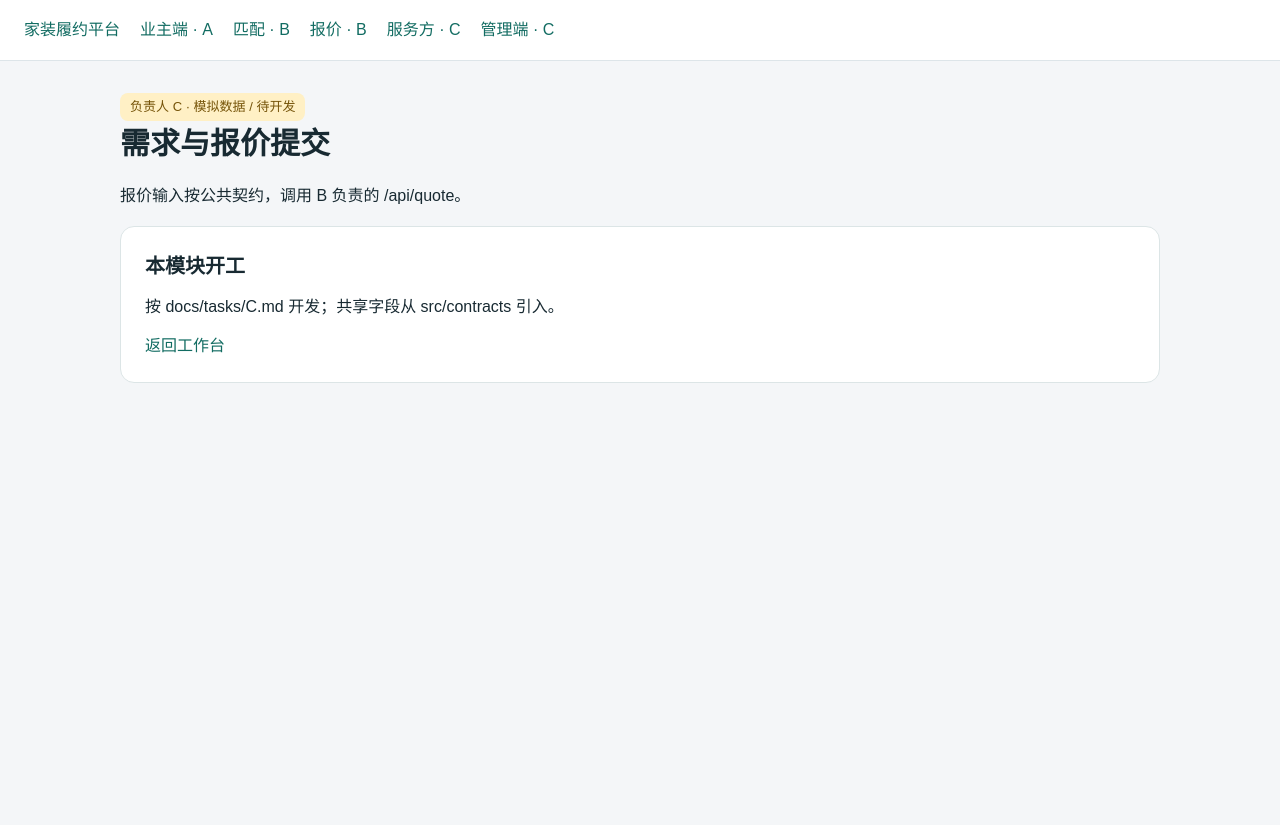
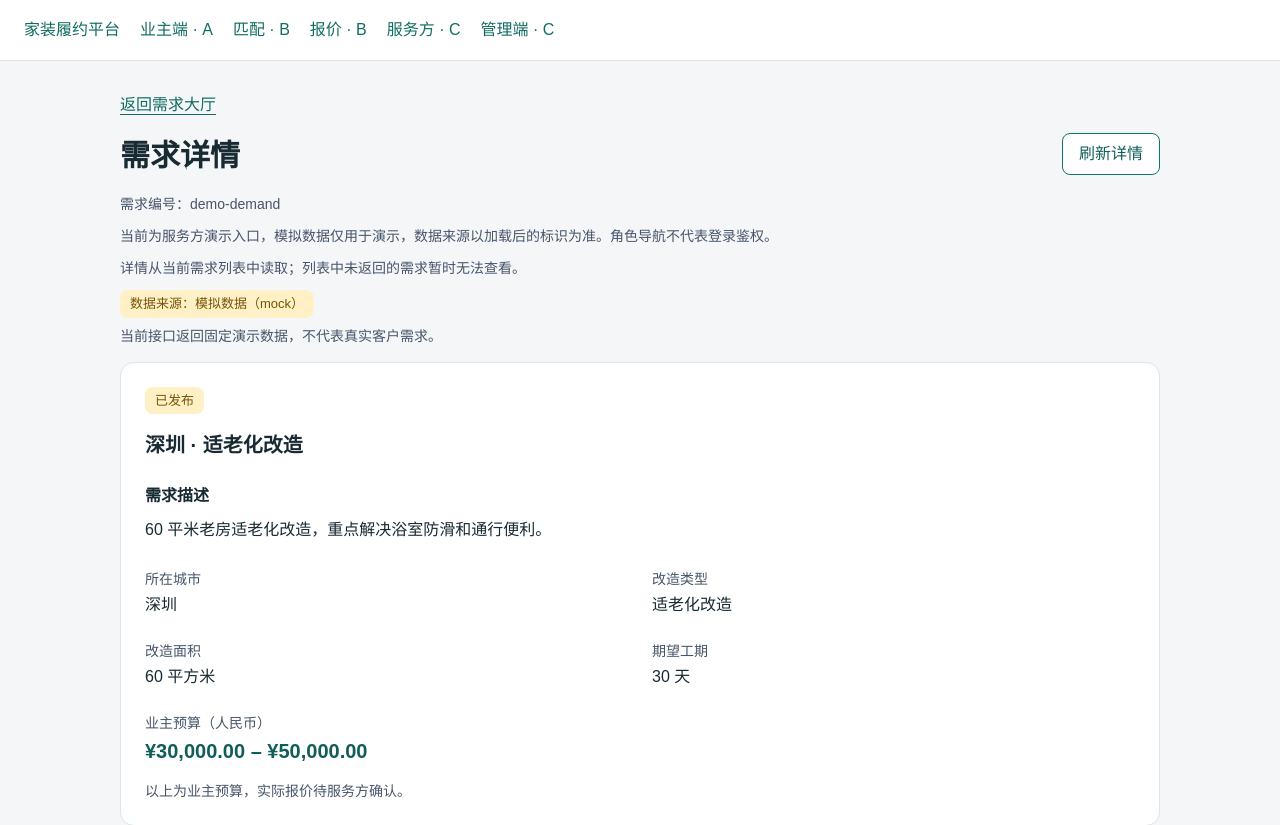
Before and after one commit to LZX-PQZ/ai-home-platform, a Next.js app: page /provider/demand/demo-demand in a window 1280 px wide. Shown: the top 825 px of the page. Before the commit the page ends 800 px from the top, so only its background shows below. Built offline with nearby package versions, Linux system fonts and the light colour scheme.

Commit message:
feat(provider): add read-only demand detail with explicit data source

```diff
--- a/src/app/provider/demand/[id]/page.tsx
+++ b/src/app/provider/demand/[id]/page.tsx
@@ -1,2 +1,5 @@
-import { ModulePage } from "@/components/ui/ModulePage";
-export default function Page(){ return <ModulePage title="需求与报价提交" owner="C" description="报价输入按公共契约，调用 B 负责的 /api/quote。"/>; }
+import { DemandDetail } from "@/features/c/DemandDetail";
+
+export default function Page({ params }: { params: { id: string } }) {
+  return <DemandDetail key={params.id} demandId={params.id} />;
+}
--- /dev/null
+++ b/src/features/c/DemandDetail.tsx
@@ -0,0 +1,159 @@
+"use client";
+
+import React, { useEffect, useState } from "react";
+import Link from "next/link";
+import { StatusBadge } from "@/components/StatusBadge";
+import { formatBudget, renovationLabels } from "./demand-hall";
+import {
+  demandDetailErrorMessage,
+  loadDemandDetail,
+  type DemandDetailState,
+} from "./demand-detail";
+
+export function DemandDetailContent({
+  demandId,
+  state,
+  onReload,
+}: {
+  demandId: string;
+  state: DemandDetailState;
+  onReload: () => void;
+}) {
+  const demand = state.status === "ready" ? state.response.data : null;
+
+  return (
+    <section aria-labelledby="demand-detail-title">
+      <Link
+        href="/provider"
+        className="inline-block rounded underline underline-offset-4 focus-visible:outline focus-visible:outline-2 focus-visible:outline-offset-2 focus-visible:outline-teal-700"
+      >
+        返回需求大厅
+      </Link>
+      <div className="mt-4 flex flex-wrap items-start justify-between gap-4">
+        <div className="min-w-0">
+          <h1 id="demand-detail-title">需求详情</h1>
+          <p className="break-all text-sm text-slate-600">需求编号：{demandId}</p>
+        </div>
+        <button
+          type="button"
+          onClick={onReload}
+          disabled={state.status === "loading"}
+          className="rounded-lg border border-teal-700 bg-white px-4 py-2 text-teal-800 hover:bg-teal-50 focus-visible:outline focus-visible:outline-2 focus-visible:outline-offset-2 focus-visible:outline-teal-700 disabled:cursor-wait disabled:opacity-60"
+        >
+          {state.status === "loading"
+            ? "正在加载…"
+            : state.status === "error"
+              ? "重新加载"
+              : "刷新详情"}
+        </button>
+      </div>
+      <p className="text-sm text-slate-600">
+        当前为服务方演示入口，模拟数据仅用于演示，数据来源以加载后的标识为准。角色导航不代表登录鉴权。
+      </p>
+      <p className="text-sm text-slate-600">
+        详情从当前需求列表中读取；列表中未返回的需求暂时无法查看。
+      </p>
+
+      {state.status === "loading" && (
+        <div className="card" role="status" aria-live="polite">
+          正在读取需求详情，请稍候…
+        </div>
+      )}
+      {state.status === "error" && (
+        <div className="card" role="alert">
+          <h2>暂时无法加载详情</h2>
+          <p>{state.message}</p>
+        </div>
+      )}
+      {state.status === "ready" && (
+        <>
+          <div role="status" aria-live="polite">
+            <StatusBadge
+              label={state.response.meta.source === "mock"
+                ? "数据来源：模拟数据（mock）"
+                : "数据来源：实时接口（live）"}
+            />
+            <p className="mt-2 text-sm text-slate-600">
+              {state.response.meta.source === "mock"
+                ? "当前接口返回固定演示数据，不代表真实客户需求。"
+                : "数据来自需求接口。"}
+            </p>
+          </div>
+          {demand ? (
+            <>
+              <article className="card min-w-0" aria-labelledby="demand-summary-title">
+                <div className="mb-4"><StatusBadge label="已发布" /></div>
+                <h2 id="demand-summary-title" className="break-words">
+                  {demand.city} · {renovationLabels[demand.renovationType]}
+                </h2>
+                <h3 className="mt-6 font-semibold">需求描述</h3>
+                <p className="mt-2 whitespace-pre-wrap break-words">
+                  {demand.description || "业主暂未填写需求描述。"}
+                </p>
+                <dl className="mt-6 grid grid-cols-1 gap-6 sm:grid-cols-2">
+                  <div className="min-w-0">
+                    <dt className="text-sm text-slate-600">所在城市</dt>
+                    <dd className="mt-1 break-words font-medium">{demand.city}</dd>
+                  </div>
+                  <div>
+                    <dt className="text-sm text-slate-600">改造类型</dt>
+                    <dd className="mt-1 font-medium">{renovationLabels[demand.renovationType]}</dd>
+                  </div>
+                  <div>
+                    <dt className="text-sm text-slate-600">改造面积</dt>
+                    <dd className="mt-1 font-medium">{demand.areaM2} 平方米</dd>
+                  </div>
+                  <div>
+                    <dt className="text-sm text-slate-600">期望工期</dt>
+                    <dd className="mt-1 font-medium">{demand.desiredDays} 天</dd>
+                  </div>
+                  <div className="sm:col-span-2">
+                    <dt className="text-sm text-slate-600">业主预算（人民币）</dt>
+                    <dd className="mt-1 break-words text-xl font-semibold text-teal-800">
+                      {formatBudget(demand.budgetMinCents)} – {formatBudget(demand.budgetMaxCents)}
+                    </dd>
+                  </div>
+                </dl>
+                <p className="mb-0 mt-4 text-sm text-slate-600">以上为业主预算，实际报价待服务方确认。</p>
+              </article>
+              <section className="card" aria-labelledby="quote-pending-title">
+                <h2 id="quote-pending-title">报价与接单</h2>
+                <p className="mb-0">报价提交和接单功能待接入，当前仅支持查看需求。</p>
+              </section>
+            </>
+          ) : (
+            <div className="card" role="status" aria-live="polite">
+              <h2>当前列表中未找到该已发布需求</h2>
+              <p>该需求可能尚未发布、已不再公开，或未包含在当前列表中。请返回需求大厅或稍后重试。</p>
+            </div>
+          )}
+        </>
+      )}
+    </section>
+  );
+}
+
+export function DemandDetail({ demandId }: { demandId: string }) {
+  const [state, setState] = useState<DemandDetailState>({ status: "loading" });
+  const [reloadKey, setReloadKey] = useState(0);
+
+  useEffect(() => {
+    let active = true;
+    loadDemandDetail(demandId).then(
+      (response) => {
+        if (active) setState({ status: "ready", response });
+      },
+      (error: unknown) => {
+        if (active) setState({ status: "error", message: demandDetailErrorMessage(error) });
+      },
+    );
+    return () => { active = false; };
+  }, [demandId, reloadKey]);
+
+  function reload() {
+    setState({ status: "loading" });
+    setReloadKey((key) => key + 1);
+  }
+
+  return <DemandDetailContent demandId={demandId} state={state} onReload={reload} />;
+}
--- a/src/features/c/DemandHall.tsx
+++ b/src/features/c/DemandHall.tsx
@@ -1,20 +1,15 @@
 "use client";
 
 import React, { useEffect, useState } from "react";
-import type { DemandDTO } from "@/contracts";
+import Link from "next/link";
 import { StatusBadge } from "@/components/StatusBadge";
 import {
   demandHallErrorMessage,
   formatBudget,
   loadDemandHall,
+  renovationLabels,
   type DemandHallState,
 } from "./demand-hall";
-
-const renovationLabels: Record<DemandDTO["renovationType"], string> = {
-  elderly: "适老化改造",
-  partial: "局部改造",
-  repair: "维修",
-};
 
 export function DemandHallContent({
   state,
@@ -45,7 +40,7 @@ export function DemandHallContent({
       </div>
 
       <p className="text-sm text-slate-600">
-        当前为服务方演示入口，模拟数据仅用于演示，数据来源以加载后的标识为准。角色导航不代表登录鉴权。需求详情、报价提交和接单功能待接入。
+        当前为服务方演示入口，模拟数据仅用于演示，数据来源以加载后的标识为准。角色导航不代表登录鉴权。报价提交和接单功能待接入。
       </p>
 
       {state.status === "loading" && (
@@ -124,6 +119,13 @@ export function DemandHallContent({
                     <p className="mb-0 mt-4 break-all text-xs text-slate-500">
                       需求编号：{demand.id}
                     </p>
+                    <Link
+                      href={`/provider/demand/${encodeURIComponent(demand.id)}`}
+                      aria-label={`查看需求 ${demand.id} 的详情`}
+                      className="mt-4 inline-block rounded-lg border border-teal-700 px-4 py-2 text-sm font-medium hover:bg-teal-50 focus-visible:outline focus-visible:outline-2 focus-visible:outline-offset-2 focus-visible:outline-teal-700"
+                    >
+                      查看需求详情
+                    </Link>
                   </article>
                 </li>
               ))}
--- /dev/null
+++ b/src/features/c/demand-detail.ts
@@ -0,0 +1,25 @@
+import { Id } from "@/contracts";
+import { loadDemandHall } from "./demand-hall";
+
+// 单条接口尚未由 D 提供：仅在公共列表返回的已发布需求中精确查找。
+// 未找到只表示当前列表没有该记录，不能推断后台资源不存在或已授权访问。
+export async function loadDemandDetail(demandId: string) {
+  const id = Id.parse(demandId);
+  const response = await loadDemandHall();
+  return {
+    ...response,
+    data: response.data.find((demand) => demand.id === id) ?? null,
+  };
+}
+
+export type DemandDetailState =
+  | { status: "loading" }
+  | { status: "ready"; response: Awaited<ReturnType<typeof loadDemandDetail>> }
+  | { status: "error"; message: string };
+
+export function demandDetailErrorMessage(error: unknown) {
+  if (error instanceof Error && error.message.includes("HTTP 501")) {
+    return "需求接口尚未实现，暂时无法读取详情，请等待接口接入后重试。";
+  }
+  return "需求详情加载失败，请检查网络或稍后重试。";
+}
--- a/src/features/c/demand-hall.ts
+++ b/src/features/c/demand-hall.ts
@@ -1,5 +1,11 @@
-import { Demand } from "@/contracts";
+import { Demand, type DemandDTO } from "@/contracts";
 import { apiGet } from "@/lib/api-client";
+
+export const renovationLabels: Record<DemandDTO["renovationType"], string> = {
+  elderly: "适老化改造",
+  partial: "局部改造",
+  repair: "维修",
+};
 
 export async function loadDemandHall() {
   const response = await apiGet("/api/demand", Demand.array());
```
Also changed, not shown: 2 other files (tests, documents, lock files or other folders).
